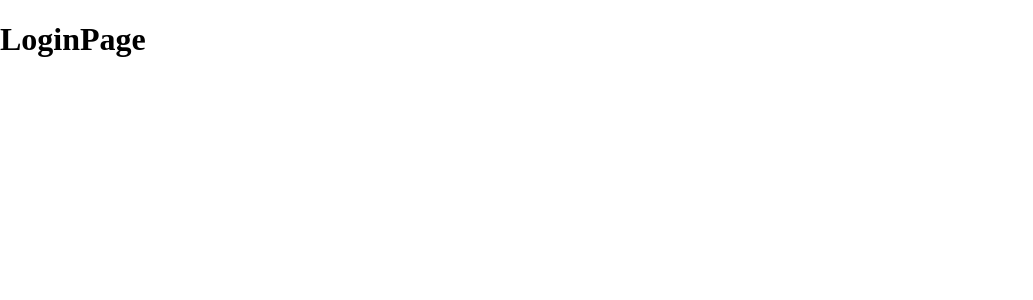
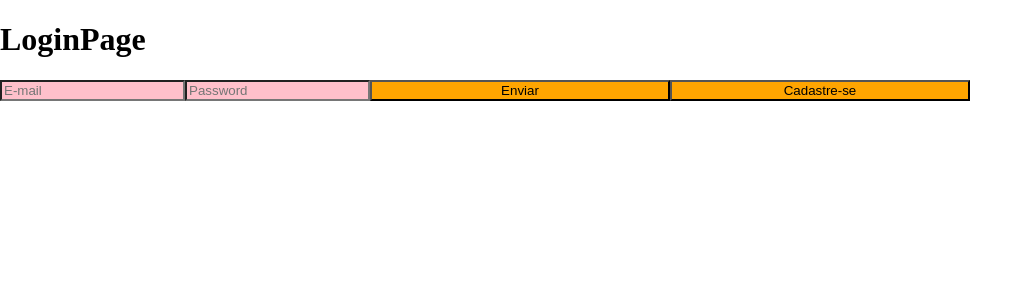
Before and after one commit to future4code/Anderson-Henrique, a React (Create React App) app in the folder semana12/labedit/: page /login in a window 1280 px wide. Shown: the top 300 px of the page, without its empty margins (0-1033 px from the left). Built offline with nearby package versions, Linux system fonts and the light colour scheme.

Commit message:
pagina de login e cadastro finalizadas as suas funcoes de post

```diff
--- /dev/null
+++ b/semana12/labedit/src/components/ButtonTemplate.js
@@ -0,0 +1,19 @@
+
+import React from 'react'
+import styled from 'styled-components'
+
+const ButtonTemplate = ( props) => {
+
+return <Button onClick={props.onClick} >{props.text}</Button>
+
+}
+
+export default ButtonTemplate
+
+
+const Button = styled.button`
+width:300px;
+background-color:orange;
+
+
+`
--- /dev/null
+++ b/semana12/labedit/src/constants/urls.js
@@ -0,0 +1 @@
+export const BASE_URL = `https://us-central1-labenu-apis.cloudfunctions.net/labEddit/`
--- /dev/null
+++ b/semana12/labedit/src/hooks/useForm.js
@@ -0,0 +1,21 @@
+// const { useState } = require("react")
+import {useState} from 'react'
+
+
+const useForm = (initialState) => {
+    const [form,setForm] = useState(initialState)
+
+    const handleInputChange = event => {
+    const {value,name} = event.target
+    setForm({...form, [name] :value})
+    }
+
+
+    const clear= () => {
+        setForm(initialState)
+
+    }
+    return [form,handleInputChange,clear]
+}
+
+export default useForm
--- a/semana12/labedit/src/pages/LoginPage/LoginPage.js
+++ b/semana12/labedit/src/pages/LoginPage/LoginPage.js
@@ -1,14 +1,57 @@
 import React from 'react'
+import styled from 'styled-components'
+import useForm from '../../hooks/useForm'
+import ButtonTemplate from '../../components/ButtonTemplate'
+import {useHistory} from 'react-router-dom'
+import {goToSignUpPage} from '../../routes/coordinator'
+import axios from 'axios'
+import { BASE_URL } from '../../constants/urls'
+const LoginPage = () => {
+const [form,onChange, clear] = useForm({email: "",password: ""})
 
+const history = useHistory()
 
+const onSubmit= async (evt) => {
+    evt.preventDefault()
+    console.log("FORM: ",form)
+const body = form
+try{
+    const response= await axios.post(`${BASE_URL}login`,body)
+    console.log("RESPONSE: ",response.data.token)
+    const token = response.data.token
+    localStorage.setItem("token", token)
+}catch(error){
+    console.log("Erro encontrado: ",error.response.data)
+}
 
-const LoginPage = () => {
+}
+
 
     return (
         <div>
 <h1>LoginPage</h1>
+<Input value={form.email} type={"email"} name='email' placeholder="E-mail" onChange={onChange}/>
+<Input value={form.password} type={"password"} name='password' placeholder="Password" onChange={onChange}/>
+    <ButtonTemplate
+    text={"Enviar"}
+    onClick={onSubmit}
+    />
+    <ButtonTemplate
+    text={"Cadastre-se"}
+    onClick={() => goToSignUpPage(history)}
+    />
+
+
         </div>
     )
 }
 
 export default LoginPage
+
+
+const Input = styled.input`
+background-color:pink;
+
+
+
+`
--- a/semana12/labedit/src/pages/SignUpPage/SignUpPage.js
+++ b/semana12/labedit/src/pages/SignUpPage/SignUpPage.js
@@ -1,14 +1,61 @@
 import React from 'react'
+import styled from 'styled-components'
+import useForm from '../../hooks/useForm'
+import ButtonTemplate from '../../components/ButtonTemplate'
+import { useHistory } from 'react-router-dom'
+import { goToSignUpPage } from '../../routes/coordinator'
+import { BASE_URL } from '../../constants/urls'
+import axios from 'axios'
 
 
 
 const SignUpPage = () => {
+    const [form, onChange, clear] = useForm({ email: "", password: "" ,username: ""})
+
+    const history = useHistory()
+
+    const onSubmit = async (evt) => {
+        evt.preventDefault()
+        console.log("FORM: ", form)
+        const body = form
+        try {
+            const response = await axios.post(`${BASE_URL}signup`, body)
+
+            console.log("Response.data: ", response.data)
+        } catch (error) {
+            console.log("ERRO:", error.response.data.message)
+            alert(error.response.data.message)
+        }
+
+    }
+
 
     return (
         <div>
-<h1>SignUpPage</h1>
+            <h1>SignUpPage</h1>
+            <Input value={form.username} type={"text"} name='username' placeholder="Nome do usuário" onChange={onChange} />
+            <Input value={form.email} type={"email"} name='email' placeholder="E-mail" onChange={onChange} />
+            <Input value={form.password} type={"password"} name='password' placeholder="Password" onChange={onChange} />
+            {/* <ButtonTemplate
+                text={"Enviar"}
+                onClick={onSubmit}
+            /> */}
+            <ButtonTemplate
+                text={"Cadastre-se"}
+                onClick={onSubmit}
+            />
+
+
         </div>
     )
 }
 
 export default SignUpPage
+
+
+const Input = styled.input`
+background-color:pink;
+
+
+
+`
--- a/semana12/labedit/src/routes/coordinator.js
+++ b/semana12/labedit/src/routes/coordinator.js
@@ -0,0 +1,21 @@
+
+
+export const goToLoginPage = (history) => {
+    history.push("/login")
+}
+
+
+export const goToSignUpPage = (history) => {
+    history.push("/signup")
+    console.log("Cha-la, head cha la")
+}
+
+
+export const goToPostsPage = (history) => {
+    history.push("/posts")
+}
+
+
+export const goToDetailedPostPage = (history,id) => {
+    history.push(`/posts/:${id}`)
+}
```
Also changed, not shown: semana12/labedit/src/hooks/useRequestData.js (added).
